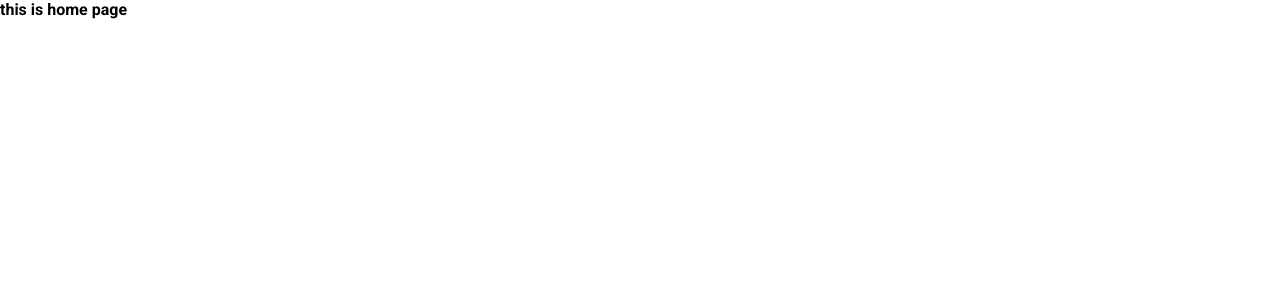
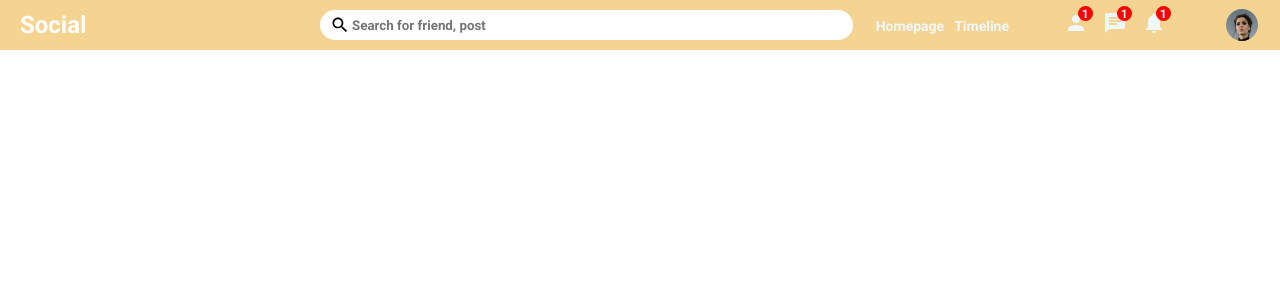
Before and after one commit to Jeungbin/chat-app-MERN_react_part, a React (Create React App) app: page / in a window 1280 px wide. Shown: the top 300 px of the page. Built offline with nearby package versions, Linux system fonts and the light colour scheme.

Commit message:
Topbar Component

```diff
--- a/package.json
+++ b/package.json
@@ -5,6 +5,7 @@
   "dependencies": {
     "@emotion/react": "^11.10.4",
     "@emotion/styled": "^11.10.4",
+    "@material-ui/icons": "^4.11.3",
     "@mui/icons-material": "^5.10.3",
     "@mui/material": "^5.10.4",
     "@testing-library/jest-dom": "^5.16.5",
--- /dev/null
+++ b/src/components/topbar/Topbar.jsx
@@ -0,0 +1,41 @@
+import "./topbar.css";
+import SearchIcon from '@mui/icons-material/Search';
+import PersonIcon from '@mui/icons-material/Person';
+import ChatIcon from '@mui/icons-material/Chat';
+import NotificationsIcon from '@mui/icons-material/Notifications';
+
+export default function Topbar() {
+  return (
+  <div className="topbarContainer">
+    <div className="topbarLeft">
+      <span className='logo'>Social</span>
+    </div>
+    <div className="topbarCenter">
+      <div className="searchbar">
+        <SearchIcon className='searchIcon'/>
+        <input placeholder='Search for friend, post' className="searchInput" />
+      </div>
+    </div>
+    <div className="topbarRight">
+      <div className="topbarsLinks">
+        <span className="topbarLink">Homepage</span>
+        <span className="topbarLink">Timeline</span>
+      </div>
+      <div className="topbarIcons">
+        <div className="topbarIconItem">
+          <PersonIcon/>
+          <span className="topbarIconBadge">1</span>
+        </div>
+        <div className="topbarIconItem">
+          <ChatIcon/>
+          <span className="topbarIconBadge">1</span>
+        </div>
+        <div className="topbarIconItem">
+          <NotificationsIcon/>
+          <span className="topbarIconBadge">1</span>
+        </div>
+      </div>
+      <img src="/assets/person/1.jpeg" alt="" className="topbarImg" />
+    </div>
+  </div>);
+}
--- /dev/null
+++ b/src/components/topbar/topbar.css
@@ -0,0 +1,87 @@
+.topbarContainer{
+    height: 50px;
+    width: 100%;
+    background-color: #f5d491;
+    display: flex;
+    align-items: center;
+    position: sticky;
+    top: 0;
+}
+
+.topbarLeft{
+    flex: 3;
+}
+.logo{
+    font-size: 24px;
+    margin-left: 20px;
+    font-weight: bold;
+    color: white;
+    cursor: pointer;
+}
+
+.topbarCenter{
+    flex: 5;
+}
+
+.searchbar{
+    width: 100%;
+    height: 30px;
+    background-color: white;
+    border-radius: 30px;
+    display: flex;
+    align-items: center;
+}
+.searchIcon{
+    font-size: 20px !important;
+    margin-left:10px ;
+}
+.searchInput{
+    border: none;
+    width: 70%;
+}
+.searchInput:focus{
+    outline: none;
+}
+
+.topbarRight{
+    flex: 4;
+    display: flex;
+    align-items: center;
+    justify-content: space-around;
+    color: aliceblue;
+}
+.topbarLink{
+    margin-right: 10px;
+    cursor: pointer;
+    font-size: 14px;
+}
+.topbarIcons{
+    display: flex;
+}
+.topbarIconItem{
+    margin-right: 15px;
+    cursor: pointer;
+    position: relative;
+}
+.topbarIconBadge{
+    width: 15px;
+    height: 15px;
+    background-color: red;
+    border-radius: 50%;
+    color: aliceblue;
+    position: absolute;
+    top: -5px;
+    right: -5px;
+    display: flex;
+    align-items: center;
+    justify-content: center;
+    font-size: 12px;
+}
+
+.topbarImg{
+    cursor: pointer;
+    border-radius: 50%;
+    object-fit: cover;
+    width: 32px;
+    height: 32px;
+}
--- a/src/pages/home/Home.js
+++ b/src/pages/home/Home.js
@@ -1,3 +1,9 @@
+import Topbar from "../../components/topbar/Topbar";
+
 export default function Home() {
-  return <div>this is home page</div>;
+  return (
+    <>
+      <Topbar />
+    </>
+  );
 }
```
Also changed, not shown: 1 other file (tests, documents, lock files or other folders).
